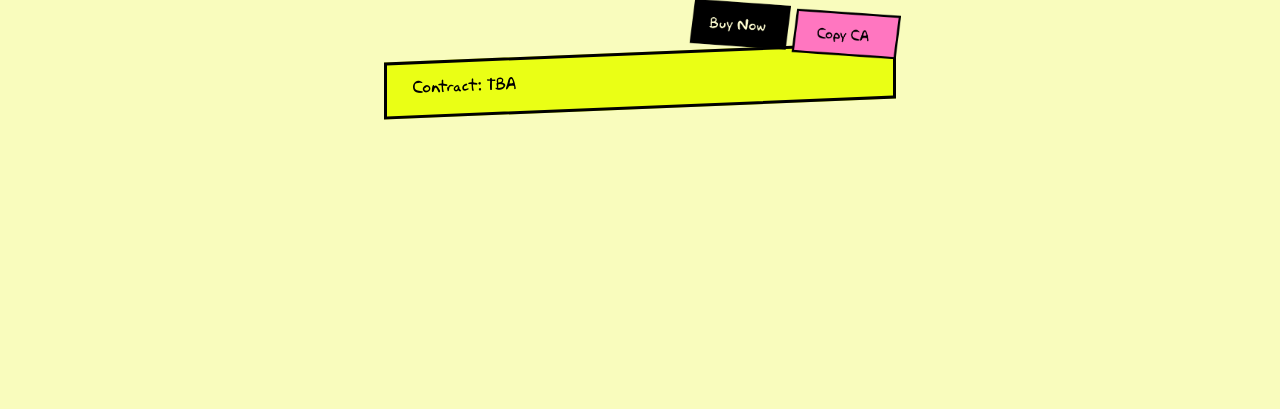
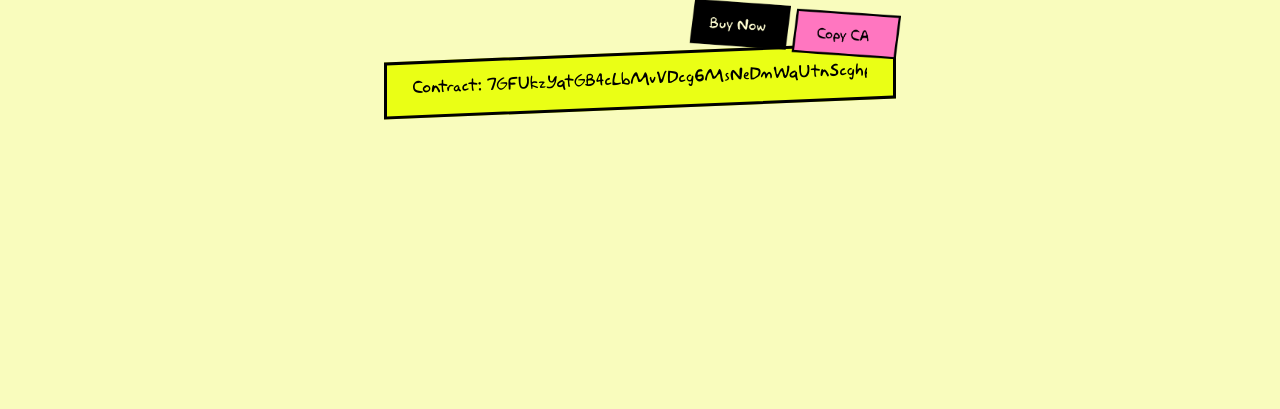
Before and after one commit to Eve-acad/duckcat, a plain HTML site: page index.html in a window 1280 px wide. Shown: the part 391-800 px from the top of the page. Drawn offline with nearby package versions, Linux system fonts and the light colour scheme; a web font is replaced by a local one.

Commit message:
Update index.html

```diff
--- a/index.html
+++ b/index.html
@@ -48,7 +48,7 @@
             <h1>$DC - Duck Cat</h1>
             <section class="ca">
                 <div class="input-bg">
-                    <input type="text" value="Contract: TBA" id="inputField">
+                    <input type="text" value="Contract: 7GFUkzYqtGB4cLbMvVDcg6MsNeDmWqUtnScghpbApump" id="inputField">
                 </div>
                 <div class="btn-group">
                     <a href="https://pump.fun/7GFUkzYqtGB4cLbMvVDcg6MsNeDmWqUtnScghpbApump">
```
